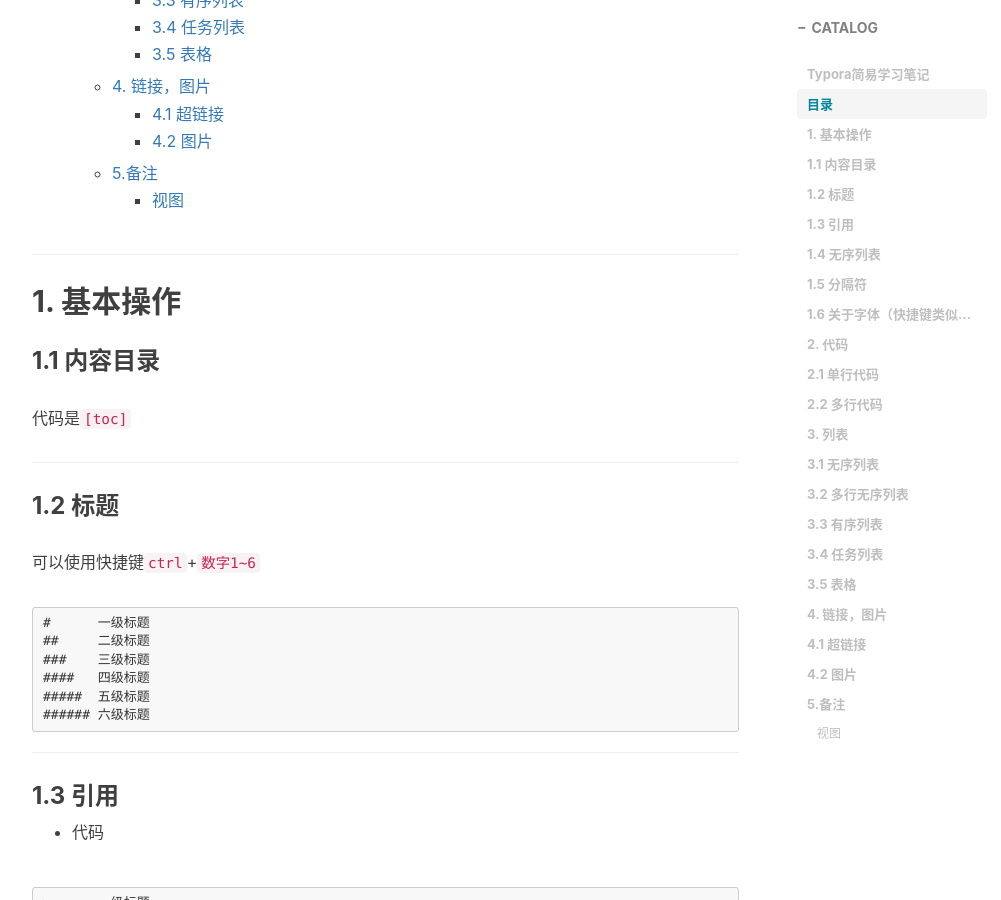
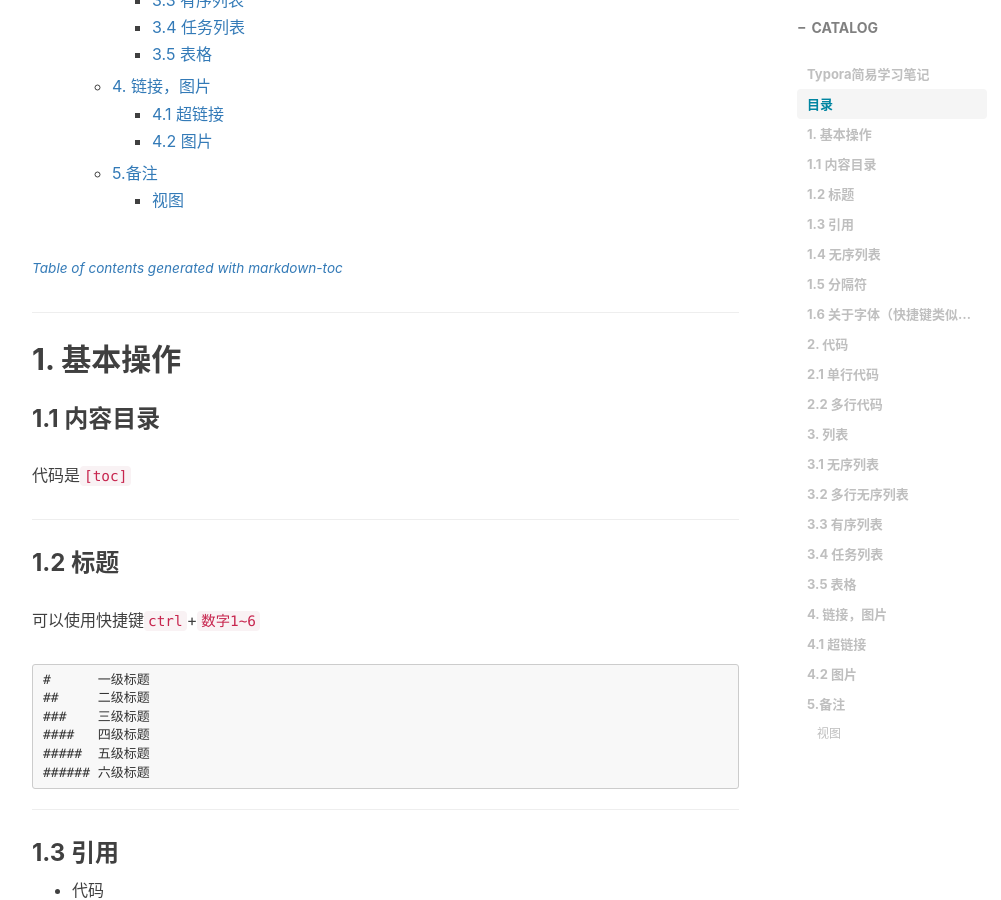
Before and after one commit to LXY-freshman/LXY-freshman.github.io, a Jekyll site: the page built from _posts/2020-02-11-Typora学习笔记.md, in a window 1280 px wide and 900 px high, scrolled down 1116 px. Shown: the whole window, without its empty margins (233-1234 px from the left). Built offline with Jekyll 4.4.1, drawn with Linux system fonts in a browser that asks for light colours; nearby versions of some CDN libraries; comment, search, counter and statistics services are not loaded.

Commit message:
Update 2020-02-11-Typora学习笔记.md

```diff
--- a/_posts/2020-02-11-Typora学习笔记.md
+++ b/_posts/2020-02-11-Typora学习笔记.md
@@ -40,6 +40,8 @@
     + [4.2 图片](#42---)
   * [5.备注](#5--)
       - [视图](#--)
+
+<small><i><a href='http://ecotrust-canada.github.io/markdown-toc/'>Table of contents generated with markdown-toc</a></i></small>
 
 ---
 
```
